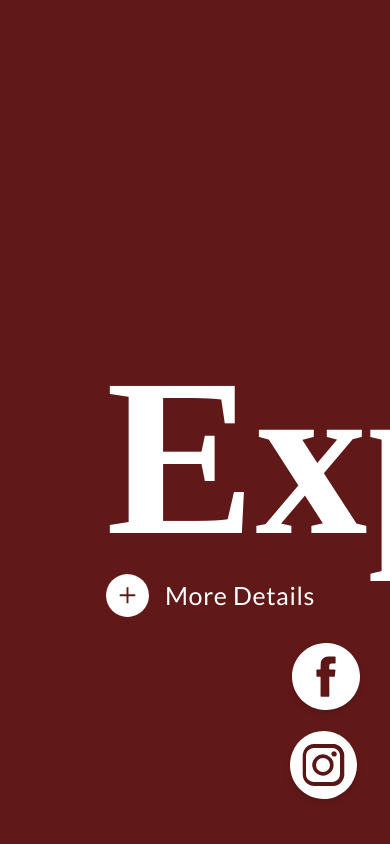
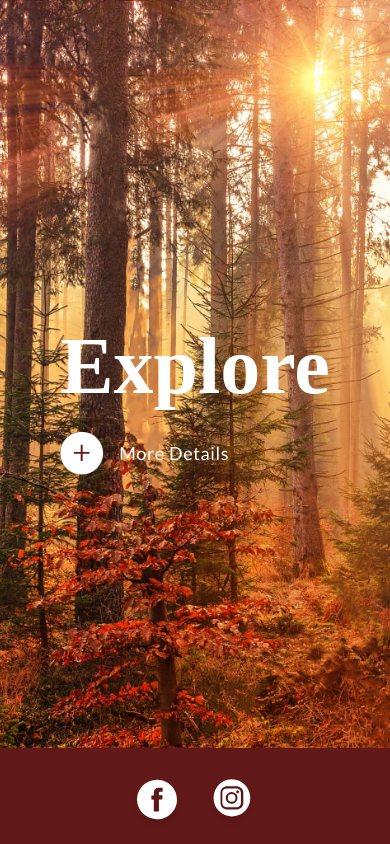
Before and after one commit to tdrdimov/udundi-coding-chanllenge, a Vue app: page / in a window 390 px wide. Built offline with nearby package versions, Linux system fonts and the light colour scheme.

Commit message:
make landing and modal responsive

```diff
--- a/src/assets/styles/index.scss
+++ b/src/assets/styles/index.scss
@@ -35,7 +35,13 @@ font-family: $lato;
 }
 
 .max-w-413 {
-  max-width: 413px;
+  max-width: 100%;
+  @media(min-width: 768px) {
+    max-width: 313px;
+  }
+  @media(min-width: 1024px) {
+    max-width: 413px;
+  }
 }
 
 .letter-spc-sm {
--- a/src/assets/styles/landing_page.scss
+++ b/src/assets/styles/landing_page.scss
@@ -1,10 +1,22 @@
 .hero-content {
   position: absolute;
-  left: 106px;
-  bottom: 270px;
+  left: 50%;
+  top: 40%;
+  margin: auto;
+  transform: translate(-50%, -50%);
+
+  @media(min-width: 1024px) {
+    left: 106px;
+    bottom: 270px;
+    top: auto;
+    transform: translate(0, 0);
+  }
 
   h1 {
-    line-height: 288.74px;
+    line-height: 188.74px;
+    @media(min-width: 640px) {
+      line-height: 288.74px;
+    }
   }
 
   p {
@@ -24,6 +36,7 @@
     opacity: 1;
     clip-path: polygon(0 0, 100% 0, 100% 100%, 0 100%);
   }
+
   to {
     opacity: 0;
     clip-path: polygon(0 0, 0 100%, 0 100%, 0 0);
@@ -42,6 +55,7 @@
     opacity: 0;
     clip-path: polygon(0 0, 0 100%, 0 100%, 0 0);
   }
+
   to {
     opacity: 1;
     clip-path: polygon(0 0, 100% 0, 100% 100%, 0 100%);
--- a/src/assets/styles/modal.scss
+++ b/src/assets/styles/modal.scss
@@ -29,8 +29,8 @@
   .modal-content {
     opacity: 0;
     visibility: hidden;
-    transform: translateX(-20px);
-    transition: all 0s ease-out;
+    transform: translateX(-20px) scale(0);
+    transition: opacity 0s ease-out;
     transition-delay: 0s;
 
     h1 {
@@ -47,13 +47,16 @@
 .active .modal-content {
   opacity: 1;
   visibility: visible;
-  transform: translateX(0);
-  transition: all 0.5s ease-out;
+  transform: translateX(0) scale(1);
+  transition: opacity 0.5s ease-out;
   transition-delay: 0.6s;
+  display: block;
 }
 .animate {
   animation-name: go;
 }
+
+// Mobile Animation
 @keyframes go {
   from {
     width: 43px;
@@ -64,12 +67,13 @@
     transform: translate(0, 0);
   }
   to {
-    width: 580px;
-    height: 625px;
+    width: 100vw;
+    height: 100vh;
+    overflow-y: scroll;
     border-radius: 0;
-    top: 50%;
-    left: 0;
-    transform: translate(0, -70%);
+    top: 55%;
+    left: 50%;
+    transform: translate(-50%, -55%);
     background-color: white;
   }
 }
@@ -83,7 +87,7 @@
     border-radius: 0;
     top: 50%;
     left: 0;
-    transform: translate(0, -70%);
+    transform: translate(0, -60vh);
   }
   to {
     width: 43px;
@@ -94,3 +98,18 @@
     transform: translate(0, 0);
   }
 }
+
+// Desktop animation
+@media(min-width: 768px) {
+  @keyframes go {
+    to {
+      width: 550px;
+      height: 650px;
+      border-radius: 0;
+      top: 50%;
+      left: 0;
+      transform: translate(0, -60vh);
+      background-color: white;
+    }
+  }
+}
--- a/src/components/LandingPage.vue
+++ b/src/components/LandingPage.vue
@@ -1,15 +1,15 @@
 <template>
   <div class="home">
     <section
-      class="bg-cover bg-center min-h-screen relative overflow-hidden"
+      class="bg-cover bg-center min-h-screen relative "
       :style="`background-image: url(${imageUrl})`"
     >
-      <div class="absolute max-w-413 w-screen bg-main h-screen z-0"></div>
-      <div class="mx-auto max-w-screen-xl min-h-screen z-10 relative">
+      <div class="absolute max-w-413 w-screen bg-main h-24 bottom-0 md:bottom-auto md:h-screen z-0"></div>
+      <div class="mx-auto max-w-screen-xl min-h-screen z-20 relative">
         <div class="hero-content">
           <h1
             :class="isOpen ? 'fade-out' : 'fade-in'"
-            class="relative top-7 font-bold font-didot text-[224px] text-white"
+            class="relative top-7 font-bold font-didot text-[80px] sm:text-[140px] md:text-[180px] lg:text-[224px] text-white"
           >
             Explore
           </h1>
--- a/src/components/Modal.vue
+++ b/src/components/Modal.vue
@@ -15,12 +15,12 @@
         <PlusIcon />
         <p
           v-show="!isActive"
-          class="text-[25px] font-lato text-white w-max ml-4 letter-spc-md"
+          class="text-[18px] sm:text-[25px] font-lato text-white w-max ml-4 letter-spc-md"
         >
           More Details
         </p>
       </div>
-      <div class="modal-content p-14 relative">
+      <div class="modal-content p-7 md:p-14 relative">
         <div class="absolute right-5 top-5">
           <CloseIcon @closeModal="toggleModal" />
         </div>
--- a/src/components/SocialLinks.vue
+++ b/src/components/SocialLinks.vue
@@ -1,6 +1,6 @@
 <template>
-  <div class="absolute bottom-0 right-0 flex flex-col items-center mr-7 mb-10">
-    <a href="https://www.facebook.com/udundi" target="_blank" class="mb-5">
+  <div class="social-links absolute bottom-0 md:bottom-0 right-0 flex w-full md:w-fit justify-center md:flex-col items-center z-10 md:mr-7 mb-2 md:mb-10">
+    <a href="https://www.facebook.com/udundi" target="_blank" class="mr-9 md:mr-0 md:mb-5">
       <svg
         xmlns="http://www.w3.org/2000/svg"
         width="68"
@@ -50,3 +50,13 @@
     </a>
   </div>
 </template>
+
+<style lang="scss">
+@media(max-width: 768px) {
+  .social-links {
+    svg {
+      width: 40px!important;
+    }
+  }
+}
+</style>
```
